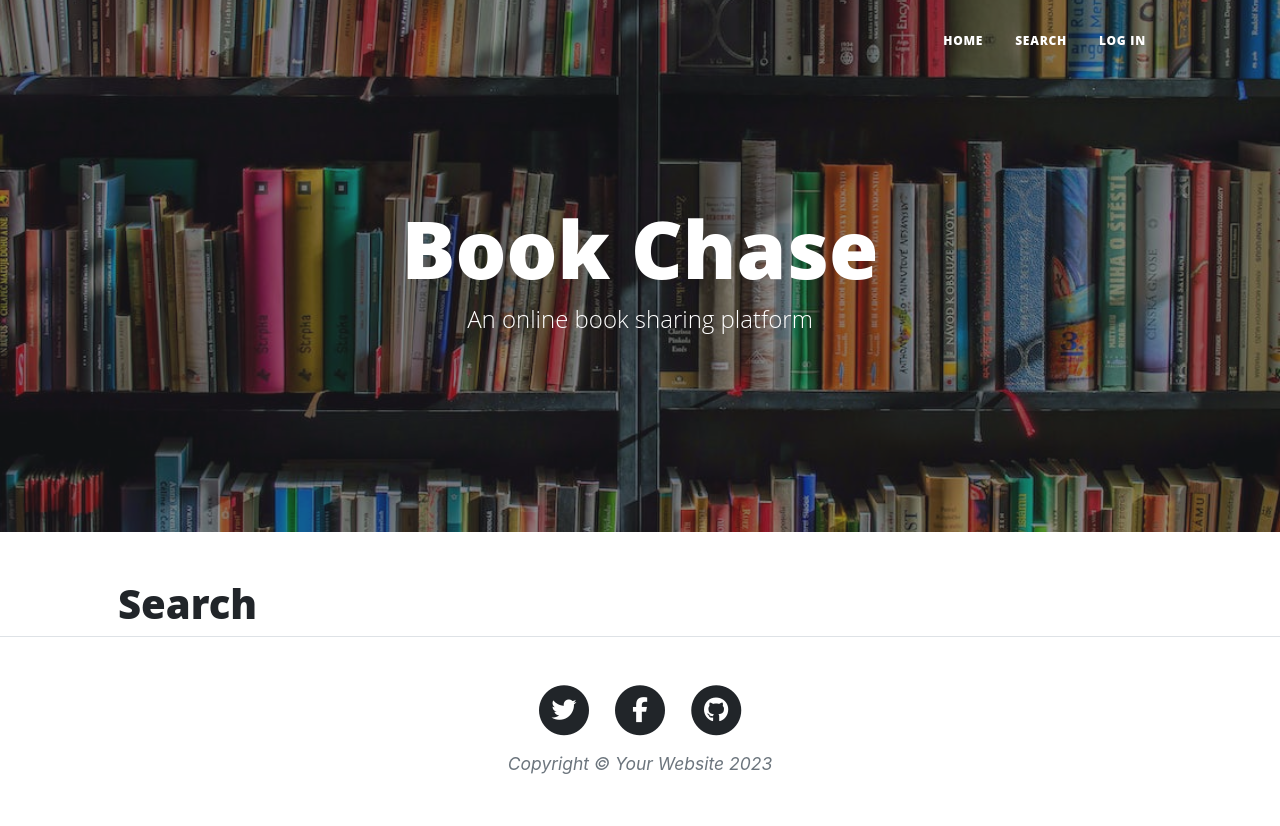
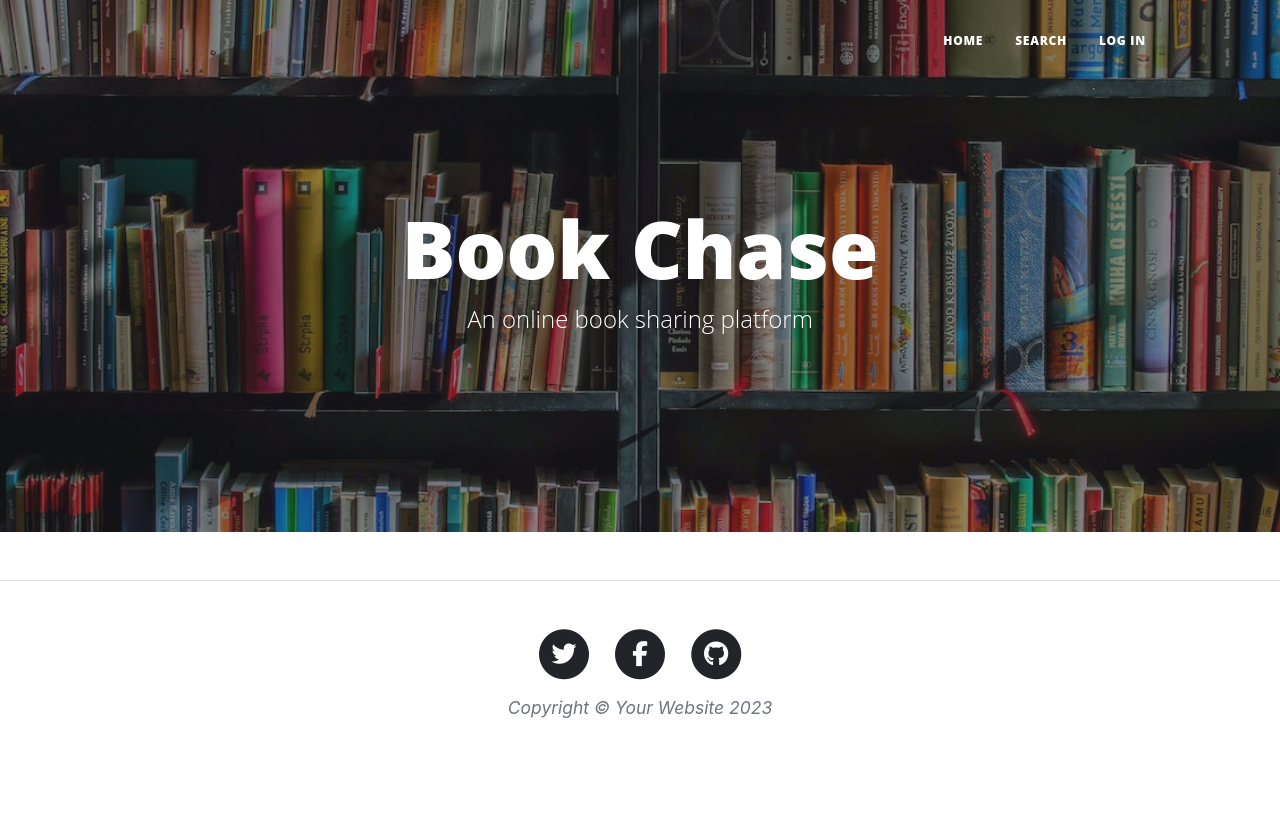
Before and after one commit to HEWERS89/Book_Chase, a Flask app: page /profile in a window 1280 px wide. After the commit the page ends 718 px from the top, so only its background shows below. Run offline with Flask 3, Linux system fonts and the light colour scheme; some libraries are stand-ins or nearby versions.

Commit message:
Adjusted profile page content

```diff
--- a/templates/profile.html
+++ b/templates/profile.html
@@ -1,5 +1,8 @@
-{% extends "base.html" %} {% block content %}
+{% extends "base.html" %}
 
-<h1>Search</h1>
 
-{%endblock%}
+{% block content %}
+
+
+
+{% endblock %}
```
